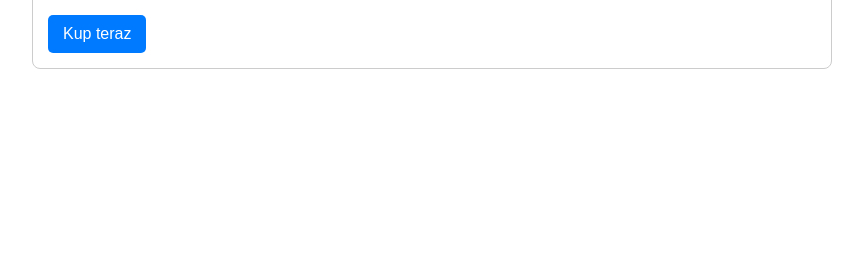
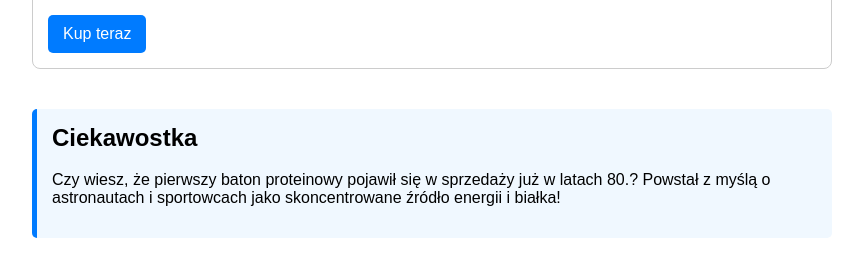
Before and after one commit to kazachstanski-baton-proteinowy/batony-proteinowe, a Flask app: page / in a window 1280 px wide. Shown: the part 1959-2217 px from the top of the page, without its empty margins (208-1071 px from the left). Before the commit the page ends 2028 px from the top, so only its background shows below. Run offline with Flask 3, Linux system fonts and the light colour scheme.

Commit message:
Dodano ciekawostke na dole strony

```diff
--- a/templates/index.html
+++ b/templates/index.html
@@ -35,6 +35,16 @@
         .btn:hover {
             background-color: #0056b3;
         }
+        .fact {
+            background-color: #f0f8ff;
+            border-left: 5px solid #007BFF;
+            padding: 15px;
+            margin-top: 40px;
+            border-radius: 5px;
+        }
+        .fact h2 {
+            margin-top: 0;
+        }
     </style>
 </head>
 <body>
@@ -48,5 +58,12 @@
         <a href="https://olimpstore.pl/produkty/zdrowa-zywnosc-i-przekaski/batony-proteinowe?gad_source=1&gad_campaignid=21809828091&gbraid=0AAAAABm7qrYVANxOI6MS14W20LtDo8z8g&gclid=CjwKCAjw4K3DBhBqEiwAYtG_9C__3QczsIYE1eYgBgexGEBnjKmOAARQ9P82Dgu36MYaWD7nbSSwdRoCt30QAvD_BwE" target="_blank" class="btn">Kup teraz</a>
     </div>
     {% endfor %}
+    <div class="fact">
+        <h2>Ciekawostka</h2>
+        <p>
+            Czy wiesz, że pierwszy baton proteinowy pojawił się w sprzedaży już w latach 80.?
+            Powstał z myślą o astronautach i sportowcach jako skoncentrowane źródło energii i białka!
+        </p>
+    </div>
 </body>
 </html>
```
